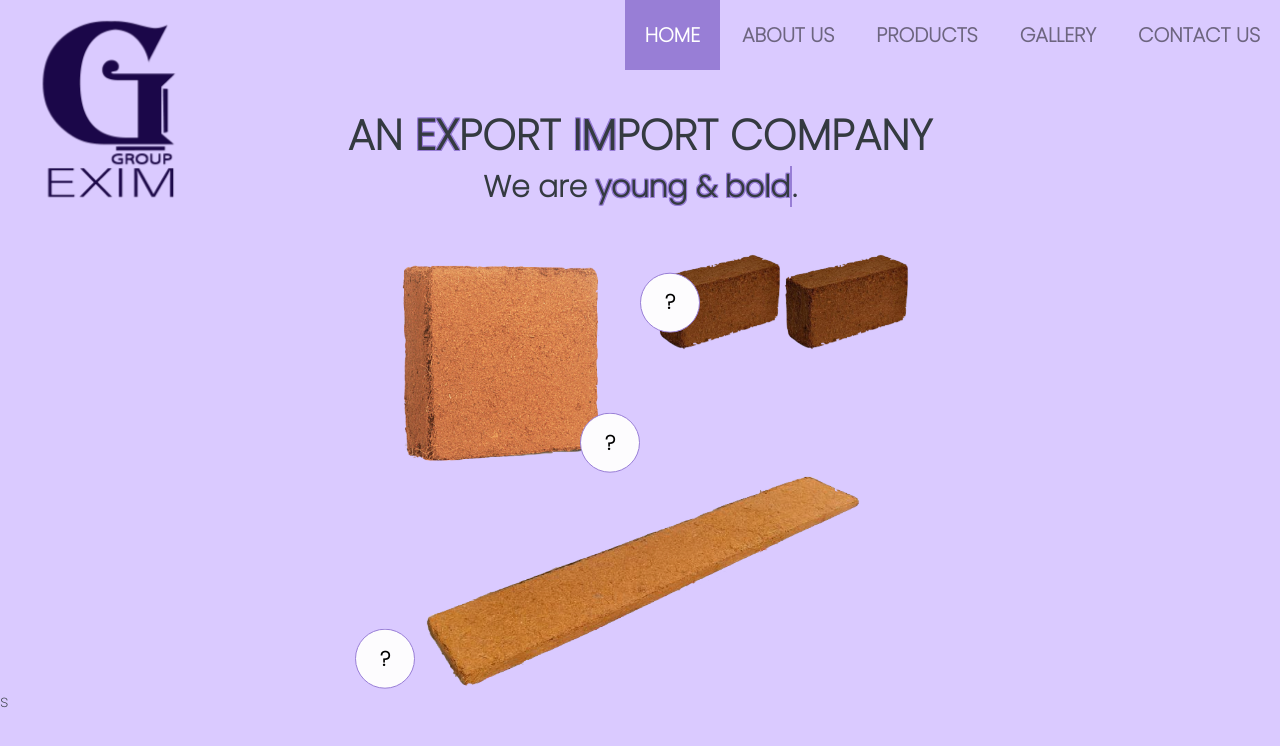
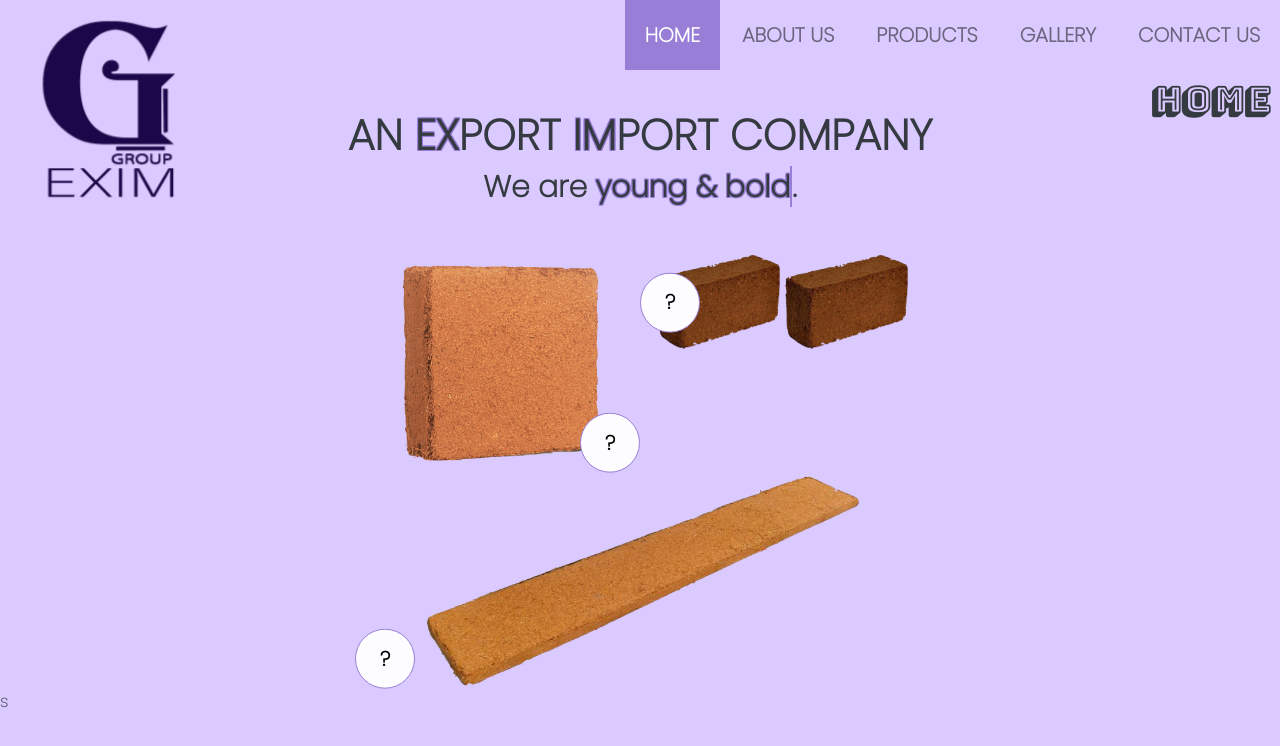
Before and after one commit to HIMA-MB02/GGROUPEXIM, a React (Create React App) app: page / in a window 1280 px wide. Shown: the top 746 px of the page. Built offline with nearby package versions, Linux system fonts and the light colour scheme.

Commit message:
navigation changes

```diff
--- a/src/components/Navbar/Navbar.css
+++ b/src/components/Navbar/Navbar.css
@@ -30,6 +30,15 @@ nav {
     color: var(--primary);
 }
 
+.current-path-display {
+    position: fixed;
+    right: 0;
+    padding-top: 10px;
+    padding-right: 10px;
+    font-size: 2.75vw;
+    font-family: var(--font-family-secondary);
+}
+
 @media screen and (max-width: 768px) {
     nav {
         background-color: var(--secondary);
--- a/src/components/Navbar/Navbar.jsx
+++ b/src/components/Navbar/Navbar.jsx
@@ -7,7 +7,7 @@ import './Navbar.css';
 const Navbar = () => {
   const location = useLocation();
   const isThisRouteActive = (currentRoute) => {
-    if (location.pathname === '/' && currentRoute === ROUTES.HOME) {
+    if (location.pathname === '/' && currentRoute.path === ROUTES.HOME.path) {
       return 'active';
     }
     if (currentRoute === location.pathname) {
@@ -15,9 +15,18 @@ const Navbar = () => {
     }
     return '';
   };
+  const getCurrentRouteName = () => {
+    for (const route in ROUTES) {
+      if (location.pathname === '/') return ROUTES.HOME.name;
+      if (ROUTES[route].path === location.pathname) {
+        return ROUTES[route].name;
+      }
+    }
+  };
   return (
+    <>
     <nav className='navbar navbar-expand-lg navbar-light'>
-      <Link className='navbar-brand no-margin' to={ROUTES.HOME}>
+      <Link className='navbar-brand no-margin' to={ROUTES.HOME.path}>
         <img className='landing-page-logo-brand' src={process.env.PUBLIC_URL + '/static_content/logo-ggroup.gif'} alt='company_logo' />
       </Link>
       <button
@@ -35,33 +44,35 @@ const Navbar = () => {
       <div className='collapse navbar-collapse' id='navbarColor01'>
         <ul className='navbar-nav ml-auto'>
           <li className='nav-item'>
-            <Link className={`nav-link ${isThisRouteActive(ROUTES.HOME)}`} to={ROUTES.HOME}>
-              Home
+            <Link className={`nav-link ${isThisRouteActive(ROUTES.HOME)}`} to={ROUTES.HOME.path}>
+            {ROUTES.HOME.name}
             </Link>
           </li>
           <li className='nav-item'>
-            <Link className={`nav-link ${isThisRouteActive(ROUTES.ABOUT_US)}`} to={ROUTES.ABOUT_US}>
-              About Us
+            <Link className={`nav-link ${isThisRouteActive(ROUTES.ABOUT_US)}`} to={ROUTES.ABOUT_US.path}>
+              {ROUTES.ABOUT_US.name}
             </Link>
           </li>
           <li className='nav-item'>
-            <Link className={`nav-link ${isThisRouteActive(ROUTES.PRODUCTS)}`} to={ROUTES.PRODUCTS}>
-              Products
+            <Link className={`nav-link ${isThisRouteActive(ROUTES.PRODUCTS)}`} to={ROUTES.PRODUCTS.path}>
+              {ROUTES.PRODUCTS.name}
             </Link>
           </li>
           <li className='nav-item'>
-            <Link className={`nav-link ${isThisRouteActive(ROUTES.GALLERY)}`} to={ROUTES.GALLERY}>
-              Gallery
+            <Link className={`nav-link ${isThisRouteActive(ROUTES.GALLERY)}`} to={ROUTES.GALLERY.path}>
+              {ROUTES.GALLERY.name}
             </Link>
           </li>
           <li className='nav-item'>
-            <Link className={`nav-link ${isThisRouteActive(ROUTES.CONTACT_US)}`} to={ROUTES.CONTACT_US}>
-              Contact Us
+            <Link className={`nav-link ${isThisRouteActive(ROUTES.CONTACT_US)}`} to={ROUTES.CONTACT_US.path}>
+              {ROUTES.CONTACT_US.name}
             </Link>
           </li>
         </ul>
       </div>
-    </nav>
+      </nav>
+      <h2 className='current-path-display'>{getCurrentRouteName()}</h2>
+      </>
   );
 };
 
--- a/src/constants/route-consts.js
+++ b/src/constants/route-consts.js
@@ -1,8 +1,24 @@
 const ROUTES = {
-    HOME: '/home',
-    ABOUT_US: '/about-us',
-    PRODUCTS: '/products',
-    CONTACT_US: '/contact-us'
+    HOME: {
+        path: '/home',
+        name: 'HOME'
+    },
+    ABOUT_US: {
+        path: '/about-us',
+        name: 'ABOUT US'
+    },
+    PRODUCTS: {
+        path: '/products',
+        name: 'PRODUCTS'
+    },
+    CONTACT_US: {
+        path: '/contact-us',
+        name: 'CONTACT US'
+    },
+    GALLERY: {
+        path: '/gallery',
+        name: 'GALLERY'
+    }
 }
 
 export default ROUTES;
--- a/src/routes/Routes.jsx
+++ b/src/routes/Routes.jsx
@@ -7,10 +7,10 @@ const Routes = () => {
   return (
     <Switch>
       <Route exact path={'/'} component={Home} />
-      <Route exact path={ROUTES.HOME} component={Home} />
-      <Route exact path={ROUTES.ABOUT_US} component={AboutUs} />
-      <Route exact path={ROUTES.PRODUCTS} component={Products} />
-      <Route exact path={ROUTES.CONTACT_US} component={ContactUs} />
+      <Route exact path={ROUTES.HOME.path} component={Home} />
+      <Route exact path={ROUTES.ABOUT_US.path} component={AboutUs} />
+      <Route exact path={ROUTES.PRODUCTS.path} component={Products} />
+      <Route exact path={ROUTES.CONTACT_US.path} component={ContactUs} />
     </Switch>
   );
 };
```
